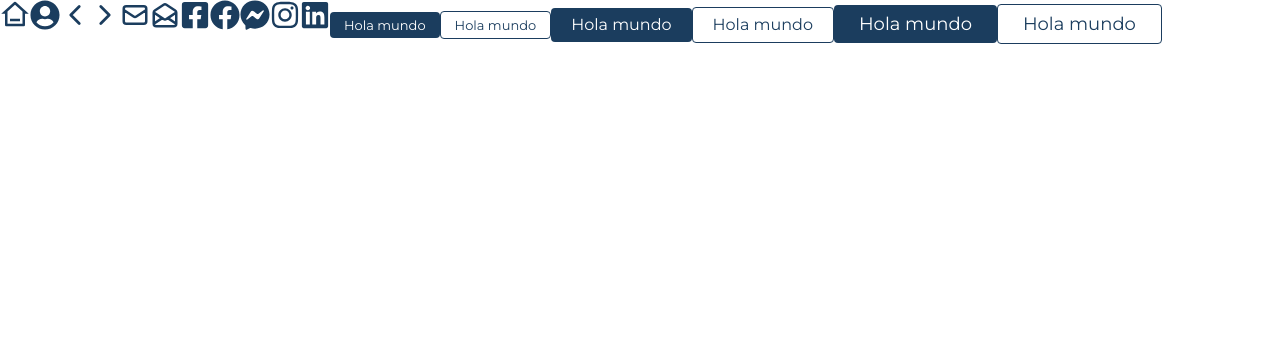
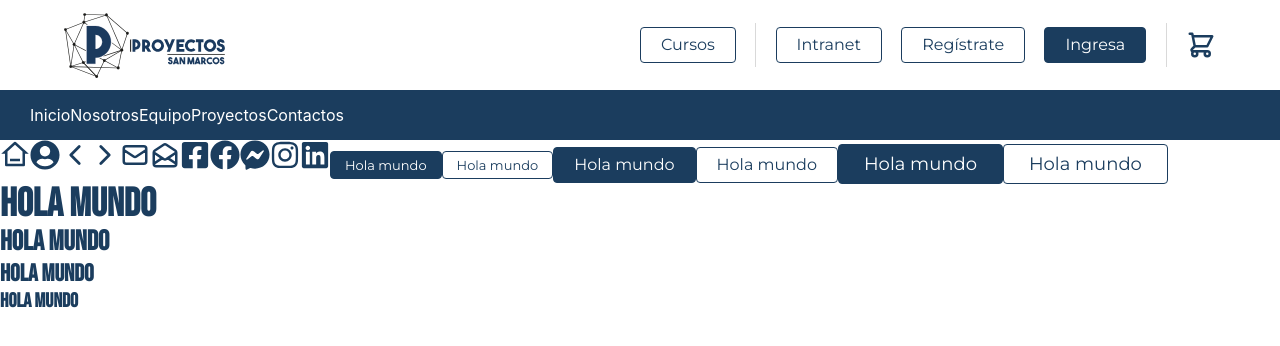
Before and after one commit to jcvb0206/proyectossm, a React (Create React App) app: page / in a window 1280 px wide. Shown: the top 346 px of the page. Built offline with nearby package versions, Linux system fonts and the light colour scheme.

Commit message:
Add pointer to icons, set buttons and template of header created

```diff
--- a/src/components/UI/Button.js
+++ b/src/components/UI/Button.js
@@ -10,10 +10,14 @@ const buttonSize = {
 };
 
 const buttonType = {
-  primary: { bgColor: baseColor, border: 'none', color: 'white' },
+  primary: {
+    bgColor: baseColor,
+    border: baseColor,
+    color: 'white',
+  },
   ghost: {
     bgColor: 'transparent',
-    border: `1px solid ${baseColor}`,
+    border: baseColor,
     color: baseColor,
   },
 };
@@ -30,7 +34,7 @@ export default function Button({ type, size, onClick, children }) {
         font-size: ${BtnSize.fontSize}px;
         line-height: ${BtnSize.lineHeight}px;
         background-color: ${BtnType.bgColor};
-        border: ${BtnType.border};
+        border: 1px solid ${BtnType.border};
         color: ${BtnType.color};
         border-radius: 4px;
         cursor: pointer;
--- a/src/components/UI/Icon.js
+++ b/src/components/UI/Icon.js
@@ -9,7 +9,11 @@ import {
   FaLinkedin,
   FaUserCircle,
 } from 'react-icons/fa';
-import { HiOutlineMail, HiOutlineMailOpen } from 'react-icons/hi';
+import {
+  HiOutlineMail,
+  HiOutlineMailOpen,
+  HiOutlineShoppingCart,
+} from 'react-icons/hi';
 import { RiHome3Line } from 'react-icons/ri';
 import { IoChevronBackOutline, IoChevronForwardOutline } from 'react-icons/io5';
 
@@ -27,6 +31,7 @@ const iconSet = {
   messenger: [FaFacebookMessenger, baseColor, ''],
   instagram: [FaInstagram, baseColor, ''],
   linkedin: [FaLinkedin, baseColor, ''],
+  cart: [HiOutlineShoppingCart, '', baseColor],
 };
 
 export default function Icon({ type, fill, stroke, size, onClick }) {
@@ -38,6 +43,7 @@ export default function Icon({ type, fill, stroke, size, onClick }) {
         fill: ${fill || iconFill};
         stroke: ${stroke || iconStroke};
         font-size: ${size}px;
+        cursor: pointer;
       `}
     ></IconToRender>
   );
--- a/src/components/containers/Header.js
+++ b/src/components/containers/Header.js
@@ -1 +1,85 @@
-// To edit
+/** @jsxImportSource @emotion/react */
+import styled from '@emotion/styled';
+import { css } from '@emotion/react';
+import logo from '../../assets/psm-logo.svg';
+import Button from '../UI/Button';
+import Icon from '../UI/Icon';
+
+const StyledHeader = styled.header`
+  .primary__header {
+    height: 90px;
+    padding: 0 5%;
+
+    .primary-container__header {
+      margin: 0 auto;
+      max-width: 1220px;
+      min-height: 90px;
+      display: flex;
+      align-items: center;
+      justify-content: space-between;
+    }
+  }
+  .secondary__header {
+    height: 50px;
+    background-color: rgb(27, 61, 94);
+
+    .secondary-container__header {
+      margin: 0 auto;
+      max-width: 1220px;
+      min-height: 50px;
+      display: flex;
+      align-items: center;
+      color: white;
+    }
+  }
+`;
+
+const Separator = styled.div`
+  border-right: 1px solid #d9d9d9;
+  height: 44px;
+`;
+
+function Header() {
+  return (
+    <StyledHeader>
+      <div className="primary__header">
+        <div className="primary-container__header">
+          <img
+            src={logo}
+            alt="Proyectos San Marcos"
+            css={css`
+              height: 65px;
+            `}
+          />
+          <div
+            css={css`
+              display: flex;
+              width: 50%;
+              align-items: center;
+              justify-content: space-between;
+            `}
+          >
+            <Button type="ghost">Cursos</Button>
+            <Separator />
+            <Button type="ghost">Intranet</Button>
+            <Button type="ghost">Regístrate</Button>
+            <Button>Ingresa</Button>
+            <Separator />
+            <Icon type="cart" size="30" />
+          </div>
+        </div>
+      </div>
+      <div className="secondary__header">
+        <div className="secondary-container__header">
+          <p>Inicio</p>
+          <p>Nosotros</p>
+          <p>Equipo</p>
+          <p>Proyectos</p>
+          <p>Contactos</p>
+        </div>
+      </div>
+    </StyledHeader>
+  );
+}
+
+export default Header;
--- a/src/components/text/Heading.js
+++ b/src/components/text/Heading.js
@@ -1 +1,51 @@
-// To edit
+import styled from '@emotion/styled';
+import { css } from '@emotion/react';
+
+const base = css`
+  color: rgb(27, 61, 94);
+  font-family: Bebas Neue;
+`;
+
+const StyledH1 = styled.h1`
+  ${base}
+  font-size: 32px;
+  line-height: 40px;
+  ${(props) => props.style};
+`;
+
+const StyledH2 = styled.h2`
+  ${base}
+  font-size: 28px;
+  line-height: 35px;
+  ${(props) => props.style};
+`;
+
+const StyledH3 = styled.h3`
+  ${base}
+  font-size: 24px;
+  line-height: 30px;
+  ${(props) => props.style};
+`;
+
+const StyledH4 = styled.h4`
+  ${base}
+  font-size: 20px;
+  line-height: 25px;
+  ${(props) => props.style};
+`;
+
+const setHeading = {
+  h1: StyledH1,
+  h2: StyledH2,
+  h3: StyledH3,
+  h4: StyledH4,
+};
+
+export default function Heading({ children, type, style }) {
+  const HeadingToRender = setHeading[type];
+  return (
+    <HeadingToRender type={type} style={style}>
+      {children}
+    </HeadingToRender>
+  );
+}
--- a/src/pages/Home.js
+++ b/src/pages/Home.js
@@ -2,12 +2,15 @@ import styled from '@emotion/styled';
 import { css } from '@emotion/react';
 import Icon from '../components/UI/Icon';
 import Button from '../components/UI/Button';
-
+import Heading from '../components/text/Heading';
+import Header from '../components/containers/Header';
 const StyledDiv = styled.div``;
 
 function Home({ history }) {
   return (
     <StyledDiv>
+      <Header />
+      <div>
         <Icon type="home" size="30" />
         <Icon type="profile" size="30" />
         <Icon type="back" size="30" />
@@ -29,6 +32,19 @@ function Home({ history }) {
         <Button size="big" type="ghost">
           Hola mundo
         </Button>
+        <Heading
+          type="h1"
+          style={css`
+            font-size: 40px;
+            line-height: 40px;
+          `}
+        >
+          Hola mundo
+        </Heading>
+        <Heading type="h2">Hola mundo</Heading>
+        <Heading type="h3">Hola mundo</Heading>
+        <Heading type="h4">Hola mundo</Heading>
+      </div>
     </StyledDiv>
   );
 }
```
Also changed, not shown: src/assets/insert-images-here.txt (deleted), src/assets/psm-logo.svg (added). Lines whose indentation alone changed are shown as unchanged.
